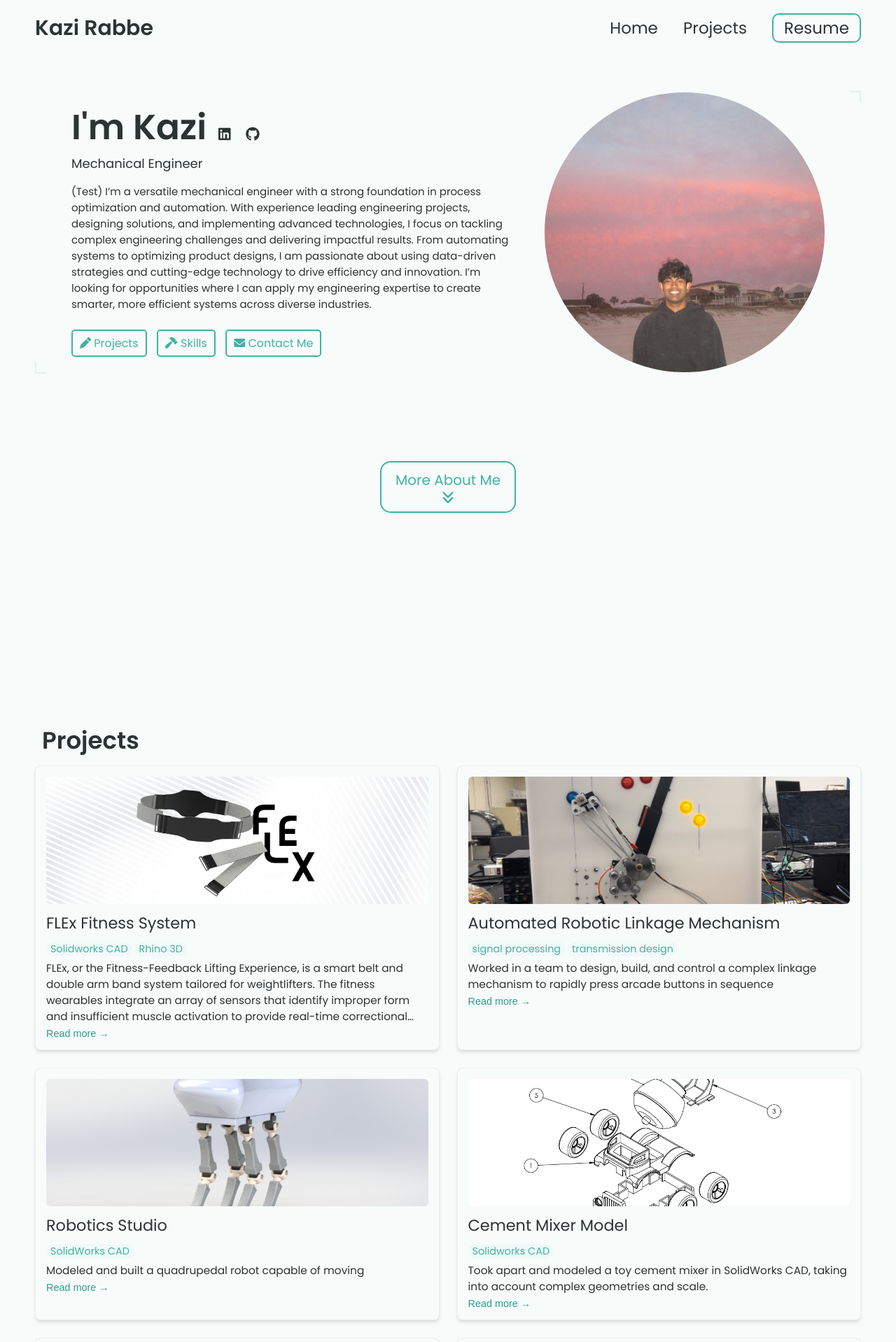
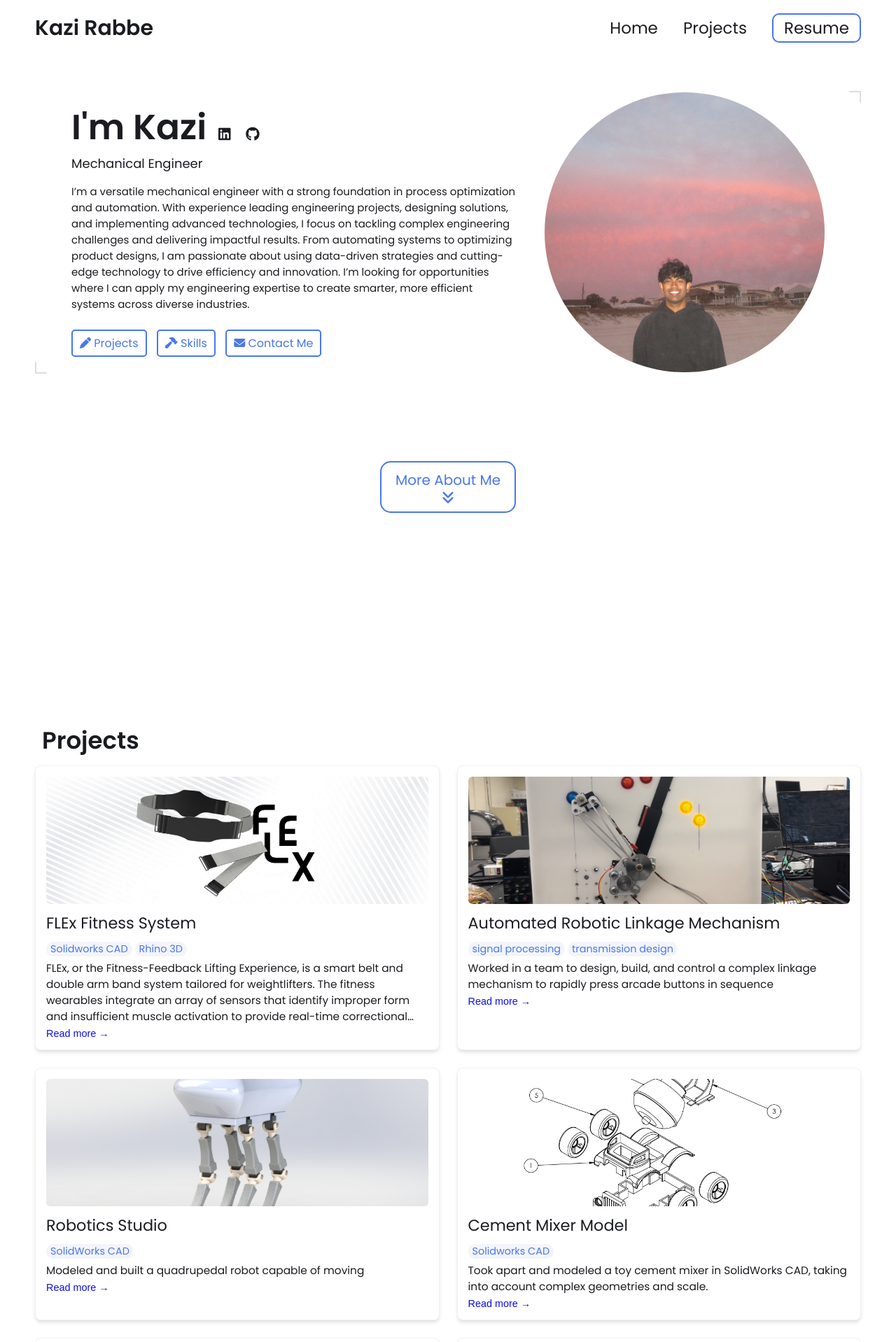
Before and after one commit to kazi-rabbe/kazi-rabbe.github.io, a Jekyll site: the page built from index.html, in a window 1280 px wide. Shown: the top 1918 px of the page at 70% size. Built offline with Jekyll 4.4.1, drawn with Linux system fonts in a browser that asks for light colours.

Commit message:
Update _config.yml

```diff
--- a/_config.yml
+++ b/_config.yml
@@ -15,7 +15,7 @@ title: Kazi Rabbe's Portfolio # This is what shows up in the tab of the browser
 name: Kazi Rabbe
 headline: Mechanical Engineer
 description: >- # dont remove this line. this will ignore all new lines until the next section
-  (Test) I’m a versatile mechanical engineer with a strong foundation in process optimization and automation. With experience leading engineering projects, designing solutions, and implementing advanced technologies, I focus on tackling complex engineering challenges and delivering impactful results.  From automating systems to optimizing product designs, I am passionate about using data-driven strategies and cutting-edge technology to drive efficiency and innovation. I’m looking for opportunities where I can apply my engineering expertise to create smarter, more efficient systems across diverse industries.
+  I’m a versatile mechanical engineer with a strong foundation in process optimization and automation. With experience leading engineering projects, designing solutions, and implementing advanced technologies, I focus on tackling complex engineering challenges and delivering impactful results.  From automating systems to optimizing product designs, I am passionate about using data-driven strategies and cutting-edge technology to drive efficiency and innovation. I’m looking for opportunities where I can apply my engineering expertise to create smarter, more efficient systems across diverse industries.
 
 # Place your profile image in /assets/images/profile-image/folder and edit the file name
 profile_image: ./assets/images/profile-image/IMG_0642.JPG
@@ -83,13 +83,13 @@ formspree-key:   xgvogebv
 
 
 # Active theme (Updatethis to switch themes). Make sure to keep the indentation the samne.
-colors: # mint theme
-  text: "#2c3333"
-  border: "#e0f2ef"
-  link: "#40b3a2"
-  highlight: "#2a9d8f"
-  background: "#f7fbfa"
-  light_background: "#f0f9f7"
+colors: # basic
+  text: "#1a1c20"
+  border: "#ddd"
+  link: "#4a76ee"
+  highlight: "#0c0cf2"
+  background: "#ffffff"
+  light_background: "#f3f5fb"
 
 # A few examples.
 basic theme:
```
